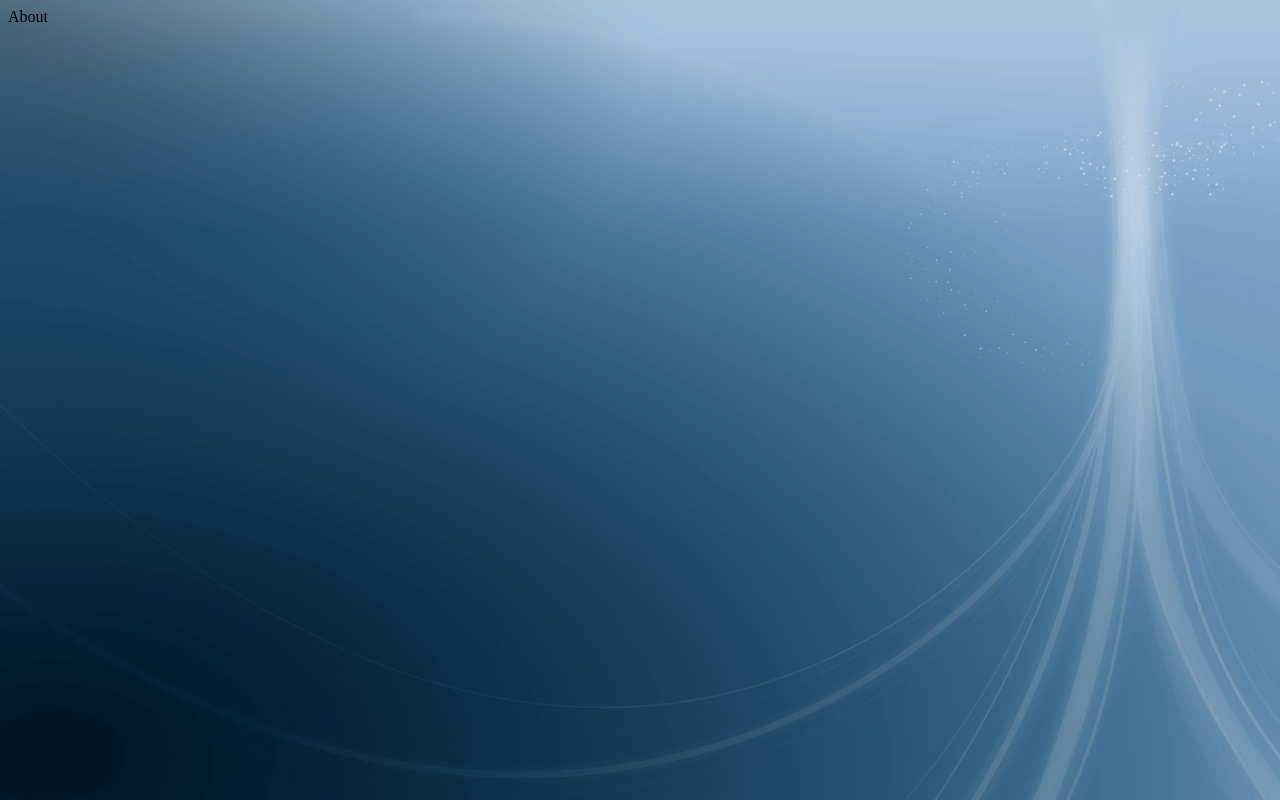
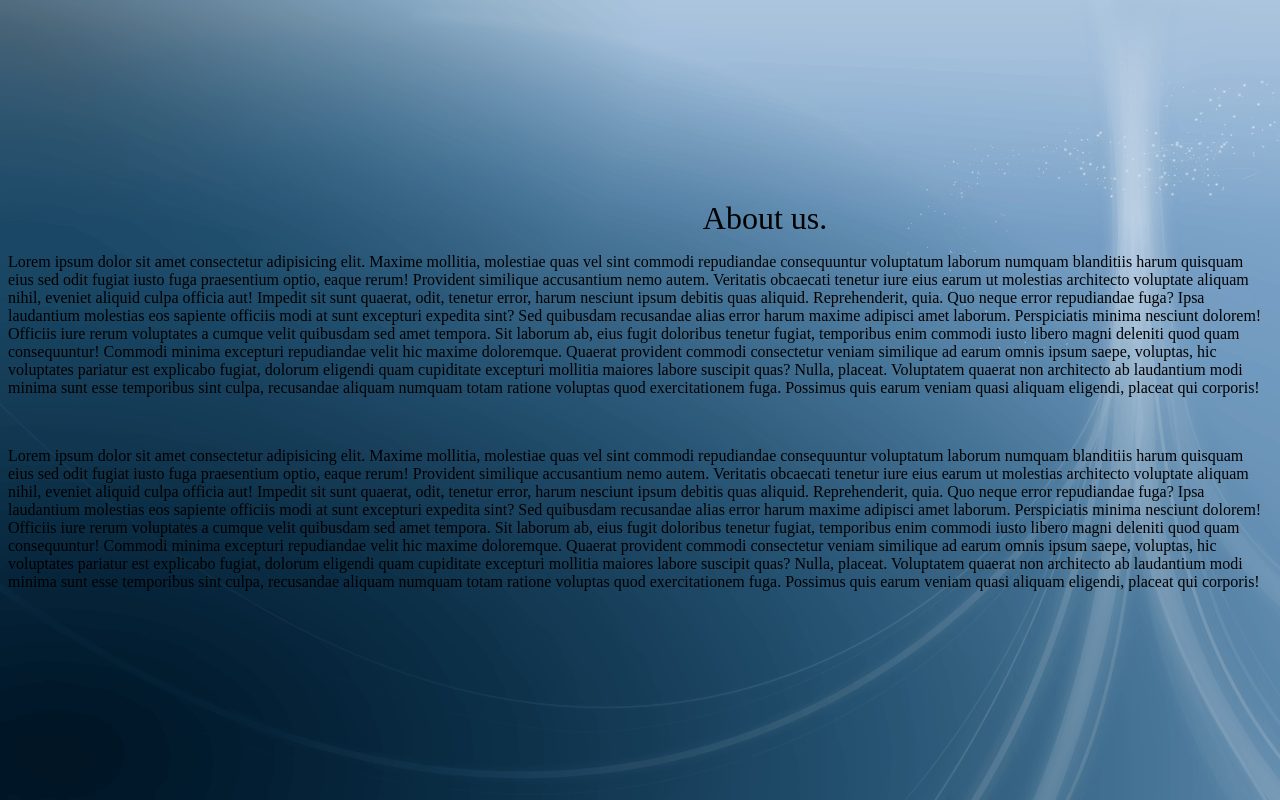
Before and after one commit to A991Sambo/polokwane-hotels, a React (Create React App) app: page /about in a window 1280 px wide. Built offline with nearby package versions, Linux system fonts and the light colour scheme.

Commit message:
working on contact us

```diff
--- a/src/Components/About.jsx
+++ b/src/Components/About.jsx
@@ -4,7 +4,65 @@ import React from 'react'
 export const About = () => {
   return (
     <>
-    <div>About</div>
+  <div>
+      <div className='cons' >
+        About us.
+      </div>
+      <div className='about-hotel' >
+        <p>
+            Lorem ipsum dolor sit amet consectetur adipisicing elit. Maxime mollitia,
+            molestiae quas vel sint commodi repudiandae consequuntur voluptatum laborum
+            numquam blanditiis harum quisquam eius sed odit fugiat iusto fuga praesentium
+            optio, eaque rerum! Provident similique accusantium nemo autem. Veritatis
+            obcaecati tenetur iure eius earum ut molestias architecto voluptate aliquam
+            nihil, eveniet aliquid culpa officia aut! Impedit sit sunt quaerat, odit,
+            tenetur error, harum nesciunt ipsum debitis quas aliquid. Reprehenderit,
+            quia. Quo neque error repudiandae fuga? Ipsa laudantium molestias eos
+            sapiente officiis modi at sunt excepturi expedita sint? Sed quibusdam
+            recusandae alias error harum maxime adipisci amet laborum. Perspiciatis
+            minima nesciunt dolorem! Officiis iure rerum voluptates a cumque velit
+            quibusdam sed amet tempora. Sit laborum ab, eius fugit doloribus tenetur
+            fugiat, temporibus enim commodi iusto libero magni deleniti quod quam
+            consequuntur! Commodi minima excepturi repudiandae velit hic maxime
+            doloremque. Quaerat provident commodi consectetur veniam similique ad
+            earum omnis ipsum saepe, voluptas, hic voluptates pariatur est explicabo
+            fugiat, dolorum eligendi quam cupiditate excepturi mollitia maiores labore
+            suscipit quas? Nulla, placeat. Voluptatem quaerat non architecto ab laudantium
+            modi minima sunt esse temporibus sint culpa, recusandae aliquam numquam
+            totam ratione voluptas quod exercitationem fuga. Possimus quis earum veniam
+            quasi aliquam eligendi, placeat qui corporis!
+
+        </p>
+        <br>
+        </br>
+        <p>
+
+              Lorem ipsum dolor sit amet consectetur adipisicing elit. Maxime mollitia,
+              molestiae quas vel sint commodi repudiandae consequuntur voluptatum laborum
+              numquam blanditiis harum quisquam eius sed odit fugiat iusto fuga praesentium
+              optio, eaque rerum! Provident similique accusantium nemo autem. Veritatis
+              obcaecati tenetur iure eius earum ut molestias architecto voluptate aliquam
+              nihil, eveniet aliquid culpa officia aut! Impedit sit sunt quaerat, odit,
+              tenetur error, harum nesciunt ipsum debitis quas aliquid. Reprehenderit,
+              quia. Quo neque error repudiandae fuga? Ipsa laudantium molestias eos
+              sapiente officiis modi at sunt excepturi expedita sint? Sed quibusdam
+              recusandae alias error harum maxime adipisci amet laborum. Perspiciatis
+              minima nesciunt dolorem! Officiis iure rerum voluptates a cumque velit
+              quibusdam sed amet tempora. Sit laborum ab, eius fugit doloribus tenetur
+              fugiat, temporibus enim commodi iusto libero magni deleniti quod quam
+              consequuntur! Commodi minima excepturi repudiandae velit hic maxime
+              doloremque. Quaerat provident commodi consectetur veniam similique ad
+              earum omnis ipsum saepe, voluptas, hic voluptates pariatur est explicabo
+              fugiat, dolorum eligendi quam cupiditate excepturi mollitia maiores labore
+              suscipit quas? Nulla, placeat. Voluptatem quaerat non architecto ab laudantium
+              modi minima sunt esse temporibus sint culpa, recusandae aliquam numquam
+              totam ratione voluptas quod exercitationem fuga. Possimus quis earum veniam
+              quasi aliquam eligendi, placeat qui corporis!
+
+        </p>
+      </div>
+
+    </div>
 
 
     </>
--- a/src/Components/Book.jsx
+++ b/src/Components/Book.jsx
@@ -1,19 +1,20 @@
 // import React, { useState } from 'react';
 import {useNavigate} from 'react-router-dom'
-import React, { Component, useState } from 'react'
+import React, { useState } from 'react'
 import { addDoc, collection } from "firebase/firestore"
 import { db } from "./firebase"
-import {  createUserWithEmailAndPassword } from "firebase/auth";
-import { auth } from "./firebase"
+
+
+
 
 
 
 
 //function
 function Book () {
-  const [name, setName] = useState("")
-  const [surname, setSurname] = useState("")
-  const [email, setemail] = useState("")
+  // const [name, setName] = useState("")
+  // const [surname, setSurname] = useState("")
+  // const [email, setemail] = useState("")
   const [room, setRoom] = useState("")
   const [amount, setAmount] = useState("")
   const [numbers, setNumbers] = useState("")
@@ -25,42 +26,30 @@ function Book () {
   const [time2, setTime2] = useState("")
   const navigate = useNavigate()
 
-  const bookings = () => {
-    createUserWithEmailAndPassword(auth, email,password)
 
-.then((userCredential) => {
-  // Signed in
-  const userD = userCredential.user;
-  console.log("booked")
 
-  const userRef = collection(db,"hotels")
-  const user = {
-      name: name,
-      surname: surname,
+  const hotelsRef = collection(db,"hotels")
+  const hotels = {
+      // name: name,
+      // surname: surname,
+      room:room,
+      amount:amount,
+      numbers:numbers,
+      date:date,
+      time:time,
+      date2:date2,
+      time:time2,
 
   }
-  addDoc(userRef,user).then(()=>{
+
+  const  booking = async()=>{
+  addDoc(hotelsRef,hotels).then(()=>{
     navigate('/main')
-  }).catch((error)=>{
-    console.log("not added")
+  }).then(()=>{
+    alert('booked')
   })
 
-  // ...
-})
-.catch((error) => {
-  const errorCode = error.code;
-  const errorMessage = error.message;
-  console.log(error)
-
-  // ..
-});
-
-    // await setDoc(doc(db, "data", "one"), Book);
-
-
-  // console.log ("Book")
-
-  }
+}
 
   return (
 
@@ -68,16 +57,16 @@ function Book () {
 
       <h1>Book Hotel.</h1>
       <div className='book-form'>
-        <input  type="text"  name="name "   placeholder='Name'onChange={(e)=>{setName(e.target.value)}}/>
+        {/* <input  type="text"  name="name "   placeholder='Name'onChange={(e)=>{setName(e.target.value)}}/> */}
         <br>
         </br>
-        <input type="text" placeholder='Surname'onChange={(e)=>{setSurname(e.target.value)}} />
+        {/* <input type="text" placeholder='Surname'onChange={(e)=>{setSurname(e.target.value)}} /> */}
         <br>
         </br>
-        <input type="email" placeholder='Email Address' onChange ={(e)=>{ setemail(e.target.value)}} />
+        {/* <input type="email" placeholder='Email Address' onChange ={(e)=>{ setemail(e.target.value)}} /> */}
         <br>
         </br>
-        <input type="Room" placeholder='Room Type' onChange={(e)=>{setRoom(e.target.value)}} />
+        {/* <input type="Room" placeholder='Room Type' onChange={(e)=>{setRoom(e.target.value)}} /> */}
         <br></br>
         <input  type="Amount" placeholder='Enter Amount' onChange={(e)=>{setAmount(e.target.value)}} />
         <br>
@@ -100,7 +89,7 @@ function Book () {
       </div>
 
       <div className="sign-out-div">
-      <button onClick={(e)=>{bookings()}} className='Signup-but'>Submit</button>
+      <button onClick={booking} className='Signup-but'>Submit</button>
       </div>
 
     </div>
--- a/src/Components/Contact.js
+++ b/src/Components/Contact.js
@@ -2,9 +2,40 @@ import React from 'react'
 
 const Contact = () => {
   return (
-    <div>
-      <h1>Contact us </h1>
-    </div>
+
+      <div className='cons2'>
+        Contac us.
+        {/* <h3>Please fill this form in a decent maner</h3> */}
+        {/*  */}
+
+
+      <div className='cont-form' >
+
+        <input type="text" name="name" placeholder='full names'></input>
+        <br>
+        </br>
+        <input type="text" email="eamil" placeholder='Email Address'></input>
+        <br>
+        </br>
+        <input className='messege' type="text" messege="messege" placeholder='Messege'></input>
+        <br>
+        </br>
+        <button>submit</button>
+      </div>
+
+        </div>
+
+
+
+
+
+
+
+
+
+
+
+
   )
 }
 
--- a/src/Components/css/main.css
+++ b/src/Components/css/main.css
@@ -3,7 +3,7 @@
 body{
     background-image: url('../Images/blue.webp');
     background-size: cover;
-    overflow: hidden;
+  overflow: hidden;
     color: rgb(0, 0, 0);
     /* font-family: Cambria, Cochin, Georgia, Times, 'Times New Roman', serif; */
 
@@ -367,17 +367,78 @@ a{
 .Contact{
     margin-left: 1600px;
     font-size: larger;
-
-
+    padding-top: 10px;
+    color: rgb(221, 140, 33);
+    font-size: x-large;
 }
 .About{
+    padding-top: 10px;
     margin-right: 120px;
     font-size: larger;
+    color: rgb(221, 140, 33);
+    font-size: x-large;
 }
 a:link{
-    color: red;
+    color: forestgreen;
 }
 .link2{
+
     margin-left: -24%;
     color: forestgreen;
 }
+.cons{
+    margin-top: 200px;
+    justify-content: center;
+    margin-left: 250px;
+    display: flex;
+    font-size: xx-large;
+
+}
+.about-hotel{
+    justify-content: center;
+}
+.cons2{
+    margin-top: 200px;
+    justify-content: center;
+    margin-left: 250px;
+    display: flex;
+    font-size: xx-large;
+
+}
+.conts2{
+
+    align-items: flex-start;
+    width: 400px;
+    padding-bottom: px;
+    border: 2px solid black;
+    border-radius: 20px;
+    justify-content: center;
+    align-content: center;
+    height: 30px;
+    padding-left: 10px;
+    margin-top: 10px;
+
+}
+.cont-for input{
+
+    align-items: flex-start;
+    width: 400px;
+    padding-bottom: px;
+    border: 2px solid black;
+    border-radius: 20px;
+    justify-content: center;
+    align-content: center;
+    height: 30px;
+    padding-left: 10px;
+    margin-top: 10px;
+
+}
+.cont-form{
+    margin-top: 180px;
+    margin-right: 100px;
+    margin-left: -145px ;
+}
+.message{
+    width: 20px;
+    color: aqua;
+}
```
